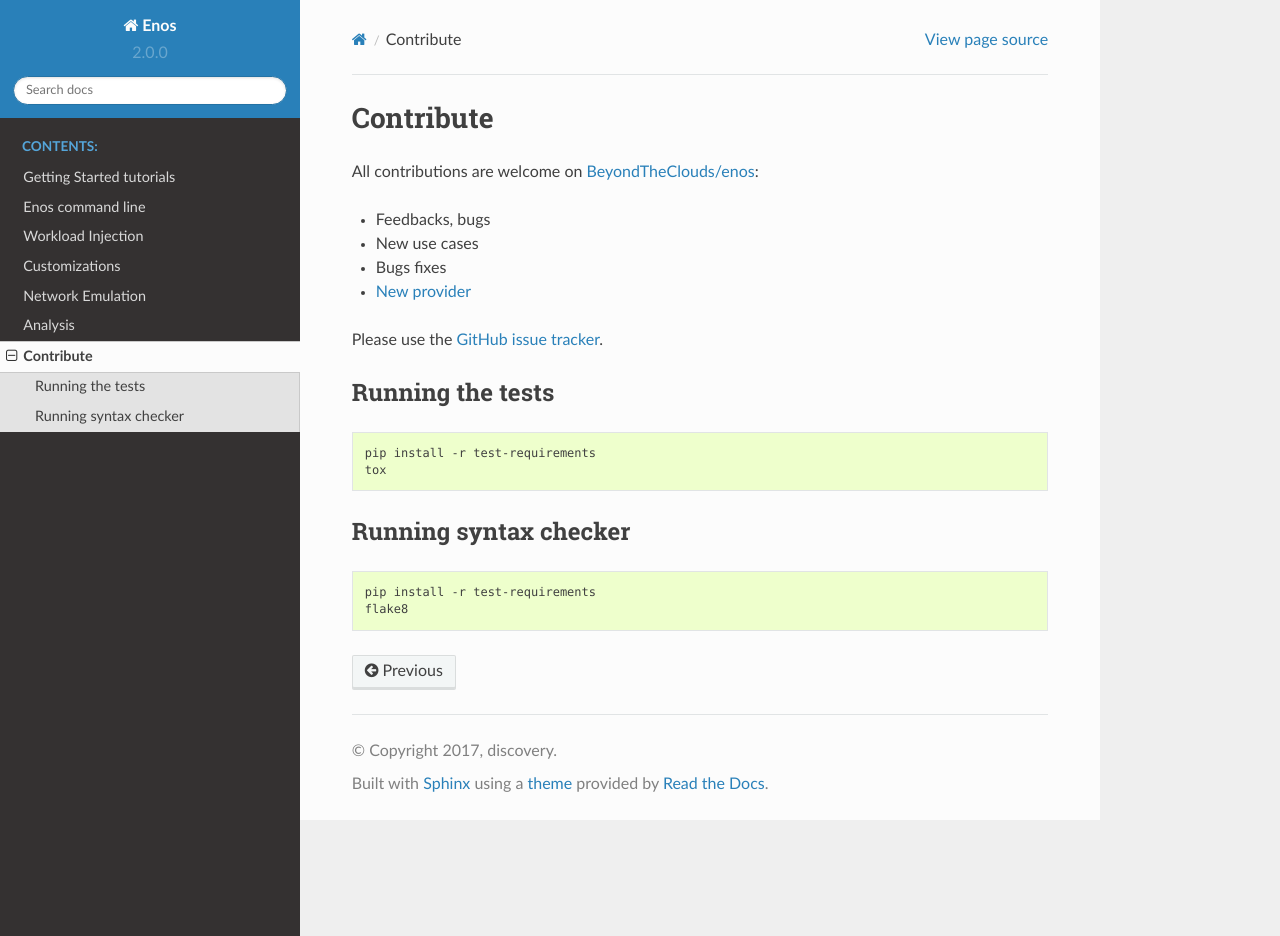
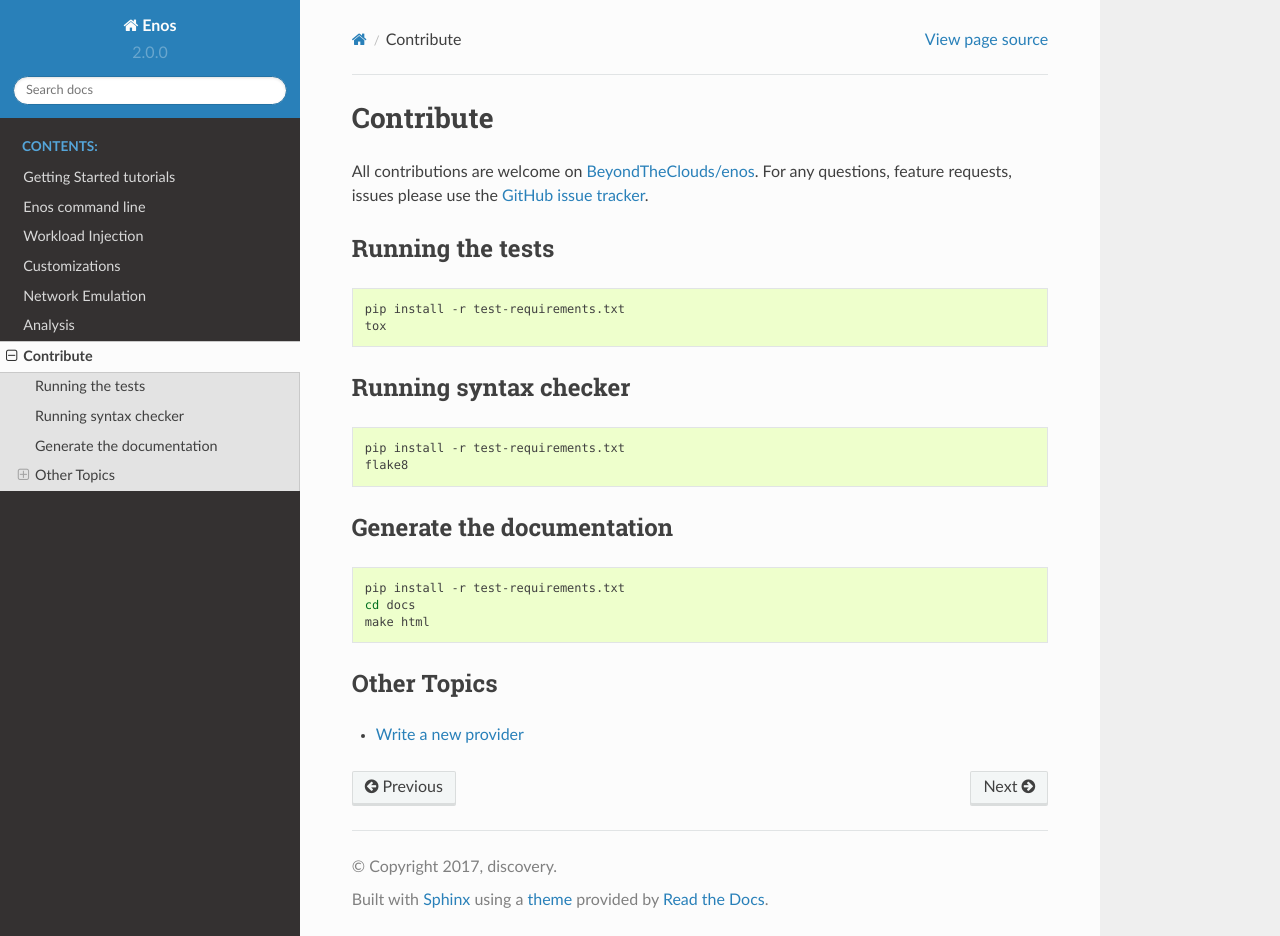
Before and after one commit to BeyondTheClouds/enos, a Sphinx documentation site: the page built from docs/contribute/index.rst, in a window 1280 px wide and 936 px high. Built offline with Sphinx 7.4.7 and the Read the Docs theme 2.0.0, drawn with Linux system fonts in a browser that asks for light colours.

Commit message:
[doc] contribution section
* toc for new provider
* how to generate the documentation

```diff
--- a/docs/contribute/index.rst
+++ b/docs/contribute/index.rst
@@ -1,14 +1,9 @@
 Contribute
 ==========
 
-All contributions are welcome on `BeyondTheClouds/enos`_:
+All contributions are welcome on `BeyondTheClouds/enos`_.
+For any questions, feature requests, issues please use the `GitHub issue tracker`_.
 
-* Feedbacks, bugs
-* New use cases
-* Bugs fixes
-* :doc:`new-provider`
-
-Please use the `GitHub issue tracker`_.
 
 .. _BeyondTheClouds/enos: https://github.com/BeyondTheClouds/enos
 .. _GitHub issue tracker: https://github.com/BeyondTheClouds/enos/issues
@@ -18,7 +13,7 @@ Running the tests
 
 .. code-block:: bash
 
-    pip install -r test-requirements
+    pip install -r test-requirements.txt
     tox
 
 Running syntax checker
@@ -26,5 +21,22 @@ Running syntax checker
 
 .. code-block:: bash
 
-    pip install -r test-requirements
+    pip install -r test-requirements.txt
     flake8
+
+Generate the documentation
+--------------------------
+
+.. code-block:: bash
+
+    pip install -r test-requirements.txt
+    cd docs
+    make html
+
+Other Topics
+------------
+
+.. toctree::
+  :maxdepth: 1
+
+  new-provider
```
Also changed, not shown: docs/contribute/new-provider.rst (+4 -4 lines).
